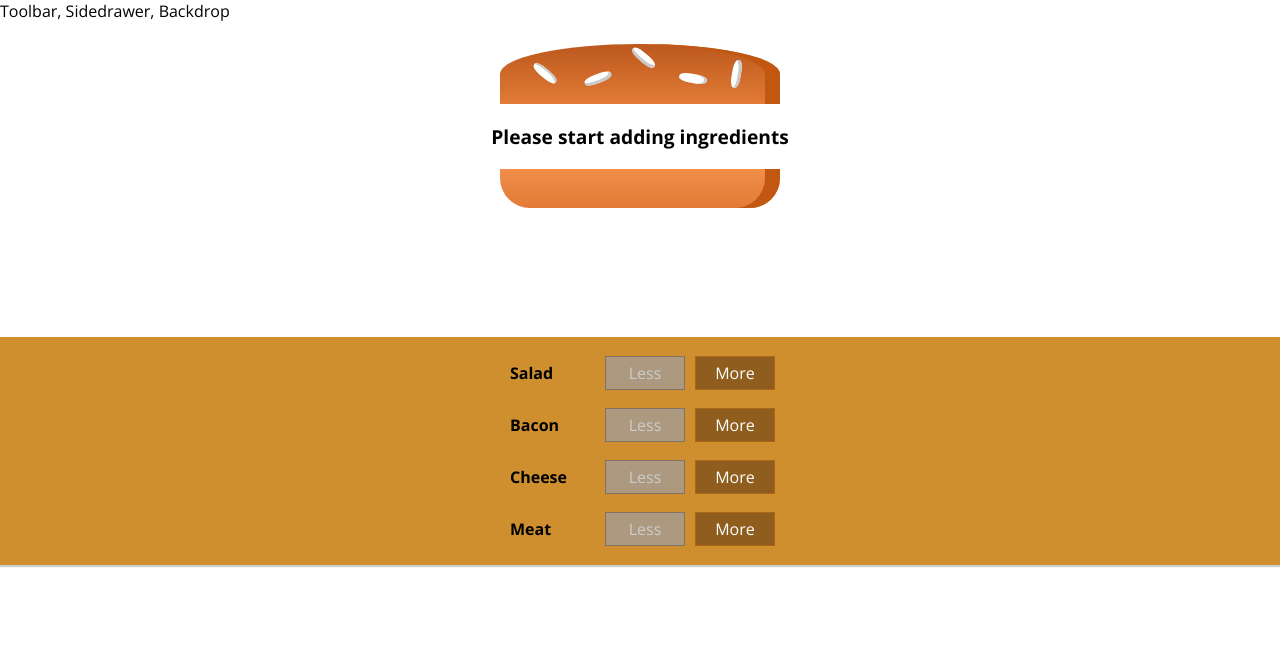
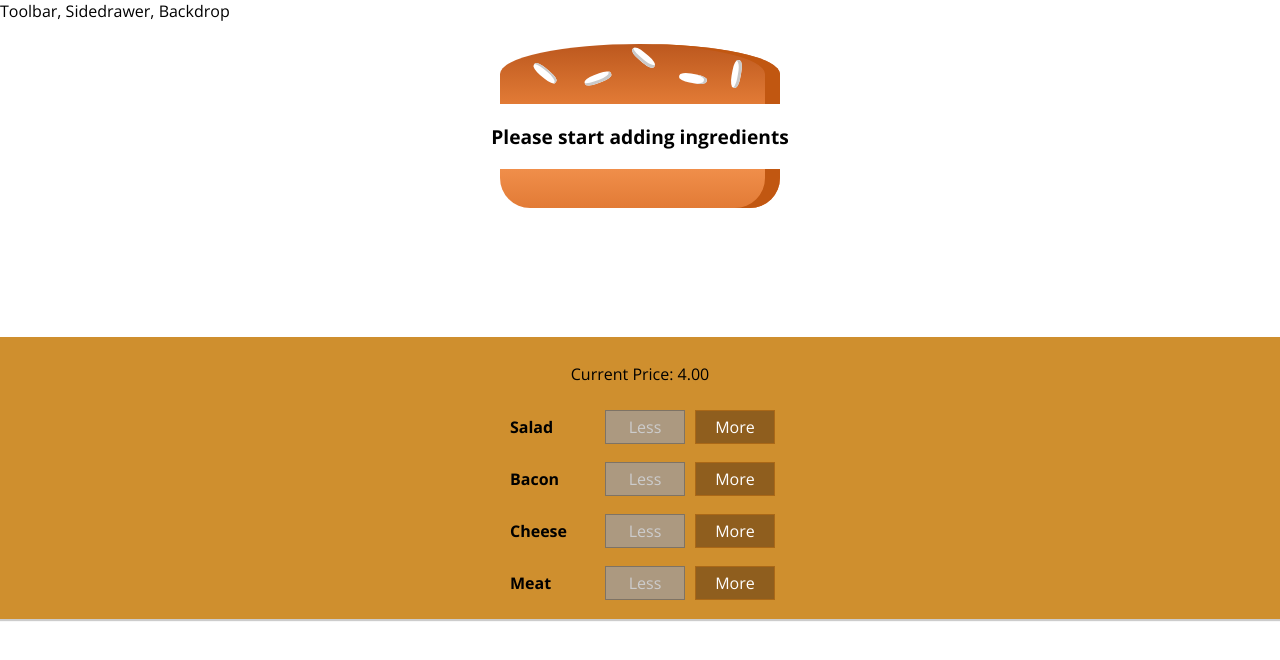
Before and after one commit to shinderahul/burger-spa, a React app: page / in a window 1280 px wide. Shown: the top 660 px of the page. Built offline with nearby package versions, Linux system fonts and the light colour scheme.

Commit message:
Displaying and updading burger price

```diff
--- a/src/components/Burger/BuildControls/BuildControls.js
+++ b/src/components/Burger/BuildControls/BuildControls.js
@@ -12,6 +12,7 @@
 
 const BuildControls = props => (
   <div className={classes.BuildControls}>
+    <p>Current Price: {props.price.toFixed(2)}</p>
     {controls.map(ctrl => (
       <BuildControl
         key={ctrl.label}
--- a/src/containers/BurgerBuilder/BurgerBuilder.js
+++ b/src/containers/BurgerBuilder/BurgerBuilder.js
@@ -66,6 +66,7 @@
           ingredientAdded={this.addIngredientHandler}
           ingredientRemoved={this.removeIngredientHandler}
           disabled={disabledInfo}
+          price={this.state.totalPrice}
         />
       </Aux>
     );
```
